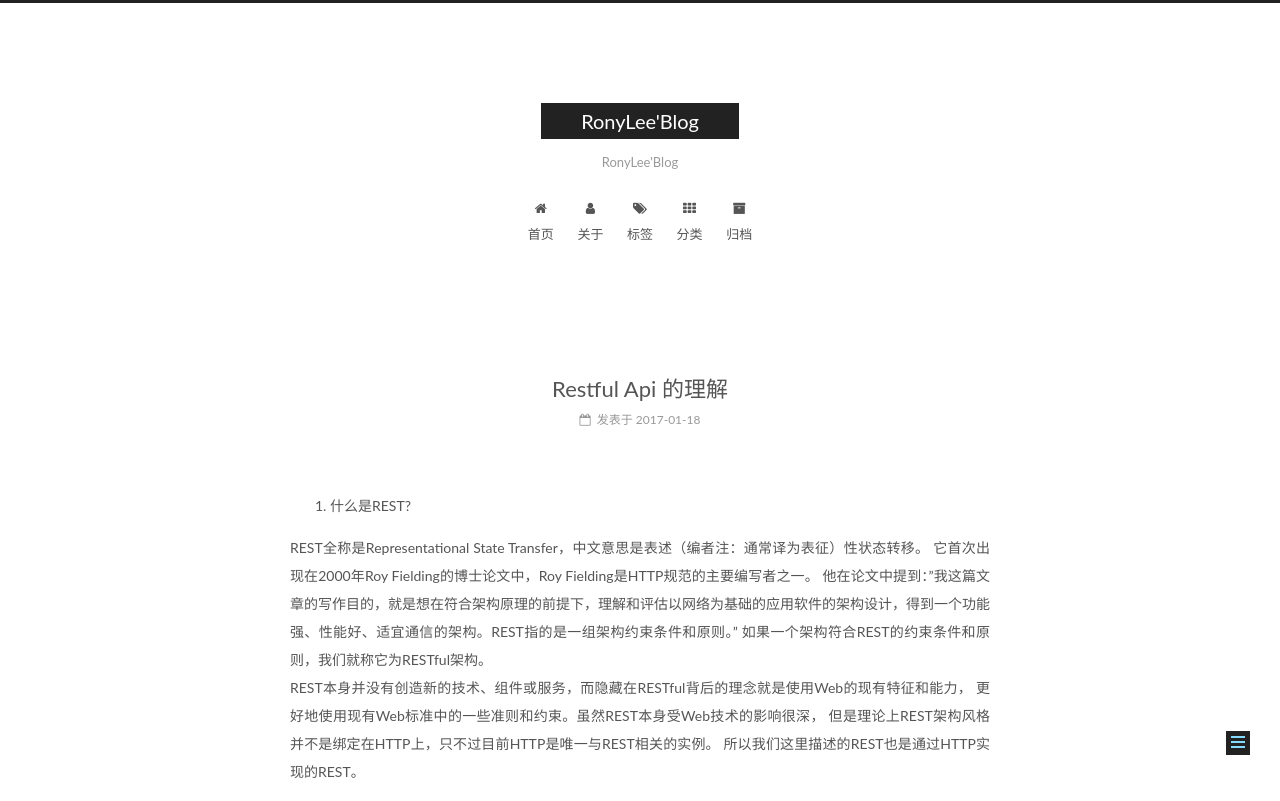
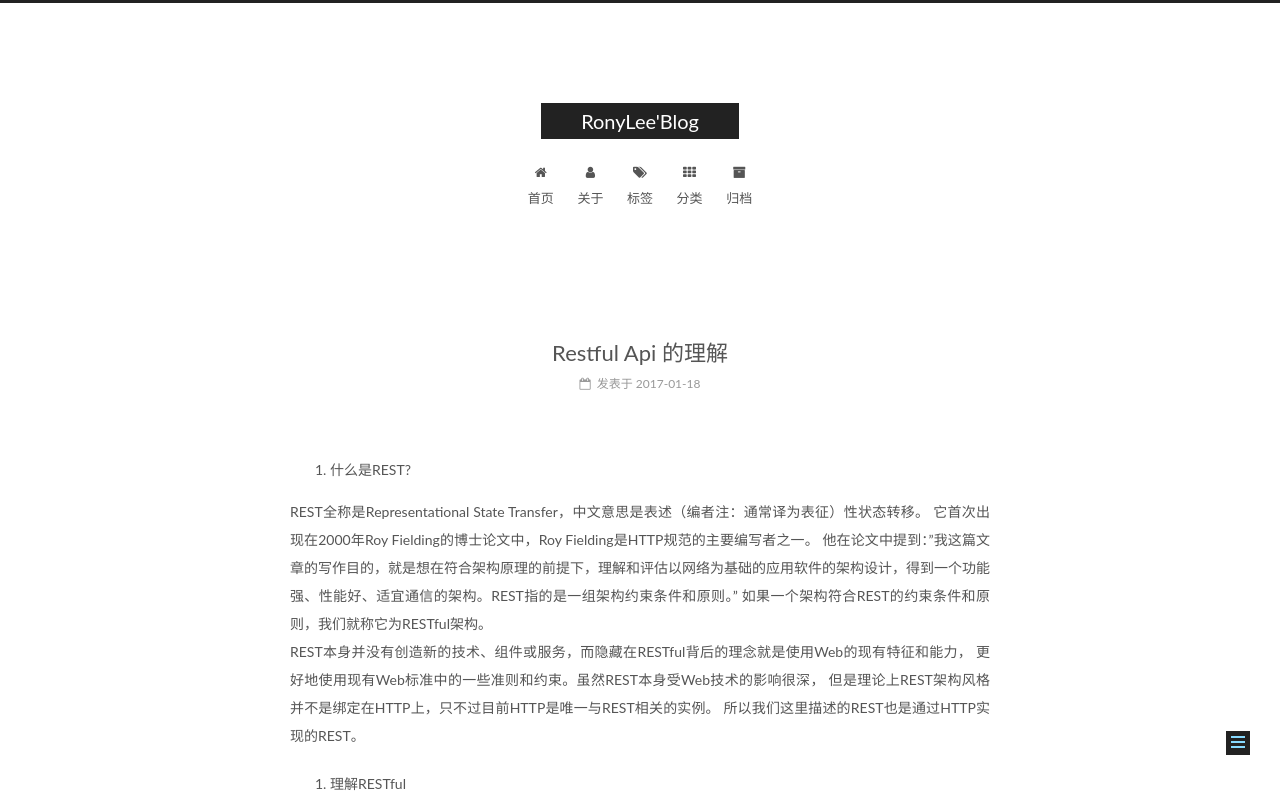
Before and after one commit to ronylee/ronylee.github.io, a plain HTML site: page 2017/01/18/Restful-Api-的理解/index.html in a window 1280 px wide. Shown: the top 801 px of the page. Drawn offline with Linux system fonts and the light colour scheme.

Commit message:
Site updated: 2017-09-18 16:30:25

```diff
--- a/2017/01/18/Restful-Api-的理解/index.html
+++ b/2017/01/18/Restful-Api-的理解/index.html
@@ -155,7 +155,7 @@ REST全称是Representational State Transfer，中文意思是表述（编者注
       </a>
     </div>
 
-        <p class="site-subtitle">RonyLee'Blog</p>
+        <p class="site-subtitle"></p>
 
   </div>
 
```
Also changed, not shown: about/index.html (+1 -1 lines), archives/2017/01/index.html (+1 -1 lines), archives/2017/index.html (+1 -1 lines), archives/index.html (+1 -1 lines), categories/index.html (+1 -1 lines), index.html (+1 -1 lines), tags/api/index.html (+1 -1 lines), tags/index.html (+1 -1 lines), tags/restful/index.html (+1 -1 lines).
